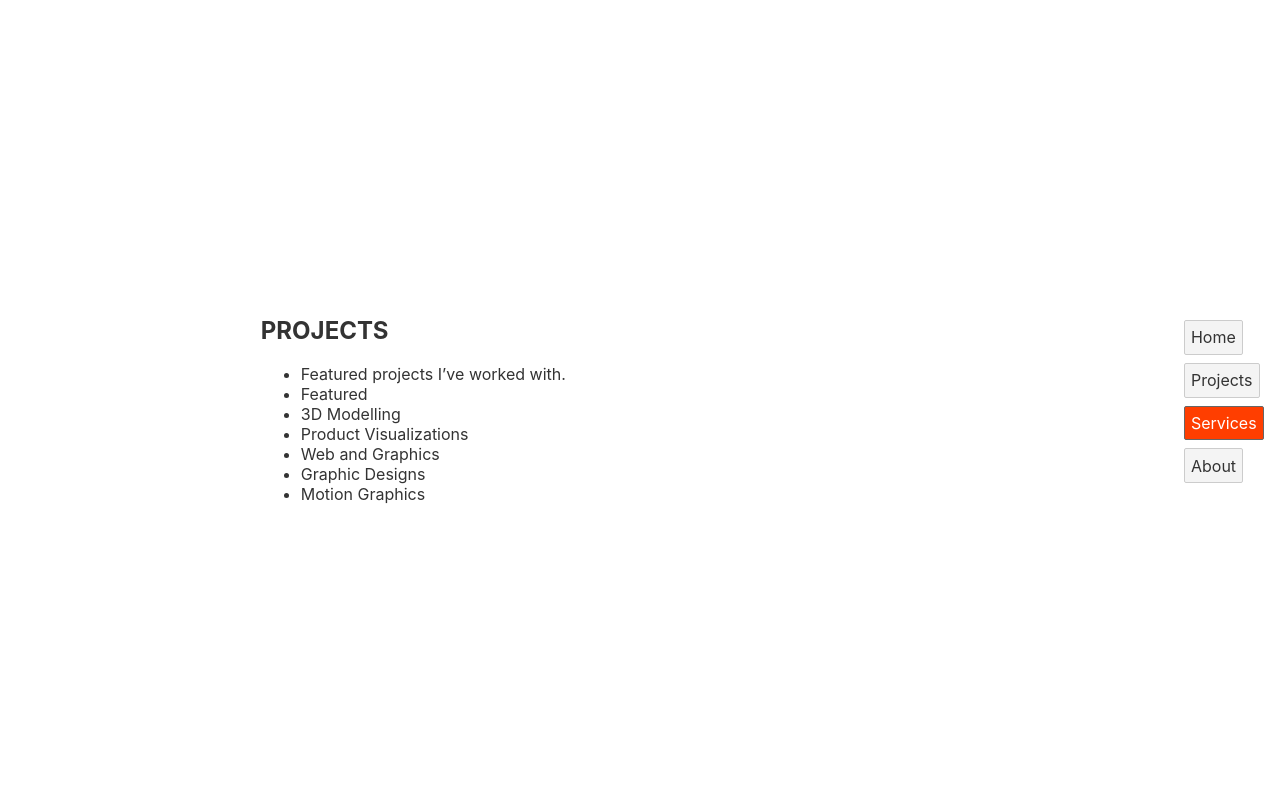
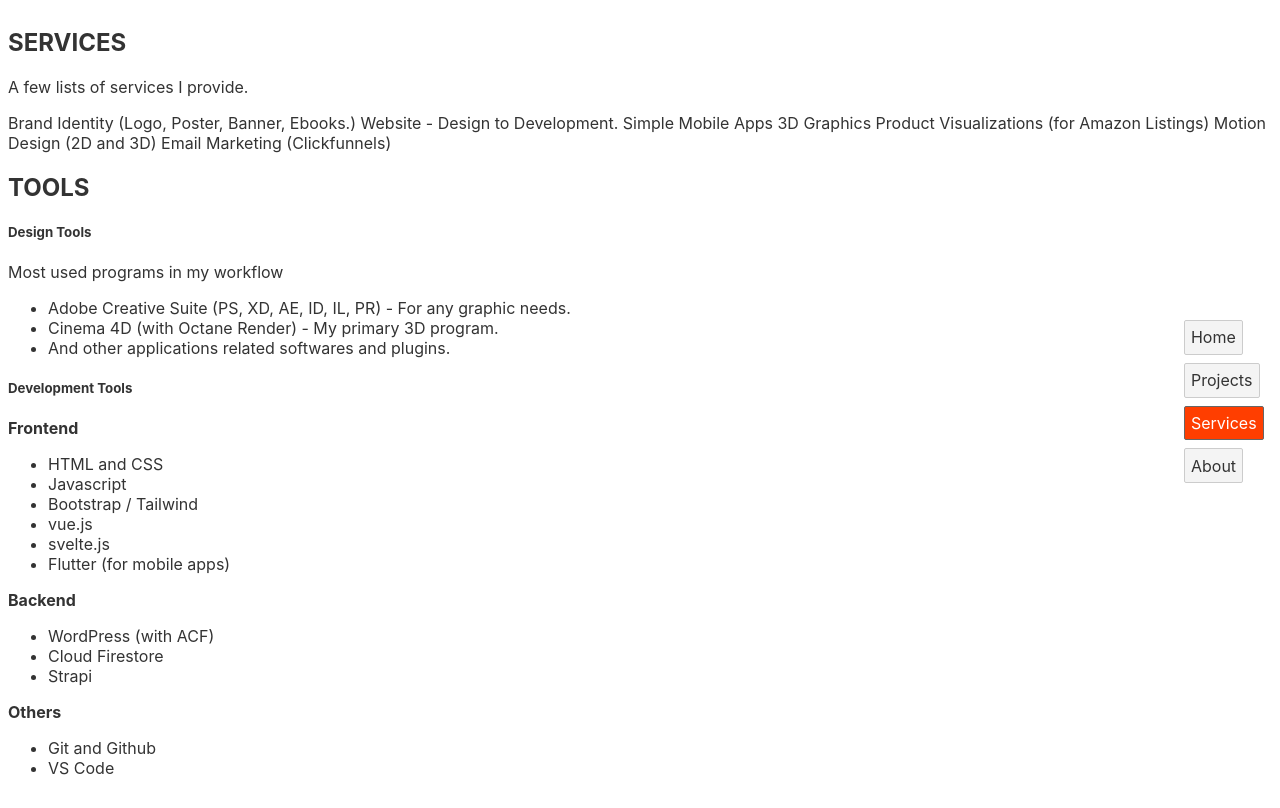
Before and after one commit to grantimbo/grntx, a Svelte app: page / in a window 1280 px wide. Both pictures are taken after a click on the button "Services". Built offline with nearby package versions, Linux system fonts and the light colour scheme.

Commit message:
working v1

```diff
--- a/src/App.svelte
+++ b/src/App.svelte
@@ -2,7 +2,6 @@
 
 	let current = 'home';
 
-	import Home from './Home.svelte';
 	import Projects from './Projects.svelte';
 	import Services from './Services.svelte';
 	import About from './About.svelte';
@@ -12,7 +11,15 @@
 
 	<section>
 
-		{#if current === 'home'}<Home/>{/if}
+		{#if current === 'home'}
+			<div class="home">
+				<div>
+					<h1>Hello</h1>
+					<p>My name is Grant Imbo. I'm a multimedia artist creating cool stuff across the web and a developer focusing mainly on front-end.</p>
+					<button on:click="{() => current = 'projects'}">Projects</button>
+				</div>
+			</div>
+		{/if}
 		{#if current === 'projects'}<Projects/>{/if}
 		{#if current === 'services'}<Services/>{/if}
 		{#if current === 'about'}<About/>{/if}
@@ -30,7 +37,7 @@
 </main>
 
 <style>
-main {
+	section .home {
 		display: flex;
 		align-items: center;
 		height: 100vh;
--- a/src/Home.svelte
+++ /dev/null
@@ -1,10 +0,0 @@
-<script>
-    export let current;
-</script>
-<main>
-
-
-<h1>Hello</h1>
-    <p>My name is Grant Imbo. I'm a multimedia artist creating cool stuff across the web and a developer focusing mainly on front-end.</p>
-    <button on:click="{() => current = 'projects'}">Featured Artworks</button>
-</main>
--- /dev/null
+++ b/src/Modal.svelte
@@ -0,0 +1,81 @@
+<script>
+	import { createEventDispatcher, onDestroy } from 'svelte';
+
+	const dispatch = createEventDispatcher();
+	const close = () => dispatch('close');
+
+	let modal;
+
+	const handle_keydown = e => {
+		if (e.key === 'Escape') {
+			close();
+			return;
+		}
+
+		if (e.key === 'Tab') {
+			// trap focus
+			const nodes = modal.querySelectorAll('*');
+			const tabbable = Array.from(nodes).filter(n => n.tabIndex >= 0);
+
+			let index = tabbable.indexOf(document.activeElement);
+			if (index === -1 && e.shiftKey) index = 0;
+
+			index += tabbable.length + (e.shiftKey ? -1 : 1);
+			index %= tabbable.length;
+
+			tabbable[index].focus();
+			e.preventDefault();
+		}
+	};
+
+	const previously_focused = typeof document !== 'undefined' && document.activeElement;
+
+	if (previously_focused) {
+		onDestroy(() => {
+			previously_focused.focus();
+		});
+	}
+</script>
+
+<svelte:window on:keydown={handle_keydown}/>
+
+<div class="modal-background" on:click={close}></div>
+
+<div class="modal" role="dialog" aria-modal="true" bind:this={modal}>
+	<slot name="header"></slot>
+	<hr>
+	<slot></slot>
+	<hr>
+
+	<!-- svelte-ignore a11y-autofocus -->
+	<button autofocus on:click={close}>close modal</button>
+</div>
+
+<style>
+	.modal-background {
+		position: fixed;
+		top: 0;
+		left: 0;
+		width: 100%;
+		height: 100%;
+		background: rgba(0,0,0,0.3);
+	}
+
+	.modal {
+		position: absolute;
+		left: 50%;
+		top: 50%;
+		width: calc(100vw - 4em);
+		max-width: 32em;
+		max-height: calc(100vh - 4em);
+		overflow: auto;
+		transform: translate(-50%,-50%);
+		padding: 1em;
+		border-radius: 0.2em;
+		background: white;
+	}
+
+	button {
+		display: block;
+	}
+</style>
--- a/src/Projects.svelte
+++ b/src/Projects.svelte
@@ -1,3 +1,22 @@
+<script>
+    import { onMount } from 'svelte';
+    import Modal from './Modal.svelte';
+
+	let showModal = false;
+
+    let projects = [];
+    let ModalContents = [
+        {title: null},
+        {date: null},
+        {content: null}
+    ]
+
+    onMount(async () => {
+        const res = await fetch(`https://grantimbo.com/wp-json/wp/v2/posts`);
+        projects = await res.json();
+    });
+</script>
+
 <main>
     <h1>PROJECTS</h1>
     <p>Featured projects I’ve worked with.</p>
@@ -9,4 +28,53 @@
         <li>Graphic Designs</li>
         <li>Motion Graphics</li>
     </ul>
+    <div class="projects">
+
+    {#each projects as project}
+
+        <button on:click="{() => {
+            showModal = true,
+            ModalContents.title = project.title.rendered,
+            ModalContents.date = project.date,
+            ModalContents.content = project.content.rendered
+        }}">
+            <img src={project.thumbnail_url} alt={project.title.rendered}>
+            <h2>{project.title.rendered}</h2>
+            <span>{project.date}</span>
+            <span>Tools</span>
+            <ul>
+                <li>Cinema 4D</li>
+                <li>After effects</li>
+            </ul>
+        </button>
+
+    {:else}
+		<!-- this block renders when photos.length === 0 -->
+		<p>loading...</p>
+	{/each}
+
+    {#if showModal}
+        <Modal on:close="{() => showModal = false}">
+            <h2 slot="header">{ModalContents.title}</h2>
+            <p>{ModalContents.date}</p>
+            <div class="content">{@html ModalContents.content}</div>
+        </Modal>
+    {/if}
+
+    </div>
 </main>
+
+<style>
+.projects {
+    display: grid;
+    grid-template-columns: 1fr 1fr 1fr;
+    grid-gap: 1rem;
+}
+.projects button {
+		border: 1px solid #aaa;
+		border-radius: 2px;
+		box-shadow: 2px 2px 8px rgba(0,0,0,0.1);
+		padding: 1em;
+		margin: 0 0 1em 0;
+	}
+</style>
--- a/src/Services.svelte
+++ b/src/Services.svelte
@@ -1,12 +1,43 @@
-<main>
-    <h1>PROJECTS</h1>
-    <ul>
-        <li>Featured projects I’ve worked with.</li>
-        <li>Featured</li>
-        <li>3D Modelling</li>
-        <li>Product Visualizations</li>
-        <li>Web and Graphics</li>
-        <li>Graphic Designs</li>
-        <li>Motion Graphics</li>
-    </ul>
-</main>
+<h1>SERVICES</h1>
+<p>A few lists of services I provide.</p>
+Brand Identity (Logo, Poster, Banner, Ebooks.)
+Website - Design to Development.
+Simple Mobile Apps
+3D Graphics
+Product Visualizations (for Amazon Listings)
+Motion Design (2D and 3D)
+Email Marketing (Clickfunnels)
+
+<h2>TOOLS</h2>
+
+<h5>Design Tools</h5>
+<p>Most used programs in my workflow</p>
+<ul>
+	<li>Adobe Creative Suite (PS, XD, AE, ID, IL, PR) - For any graphic needs.</li>
+	<li>Cinema 4D (with Octane Render) - My primary 3D program.</li>
+	<li>And other applications related softwares and plugins.</li>
+</ul>
+
+<h5>Development Tools</h5>
+<b>Frontend</b>
+<ul>
+	<li>HTML and CSS</li>
+	<li>Javascript</li>
+	<li>Bootstrap / Tailwind</li>
+	<li>vue.js</li>
+	<li>svelte.js</li>
+	<li>Flutter (for mobile apps)</li>
+</ul>
+
+<b>Backend</b>
+<ul>
+	<li>WordPress (with ACF)</li>
+	<li>Cloud Firestore</li>
+	<li>Strapi</li>
+</ul>
+
+<b>Others</b>
+<ul>
+	<li>Git and Github</li>
+	<li>VS Code</li>
+</ul>
```
Lines whose indentation alone changed are shown as unchanged.
